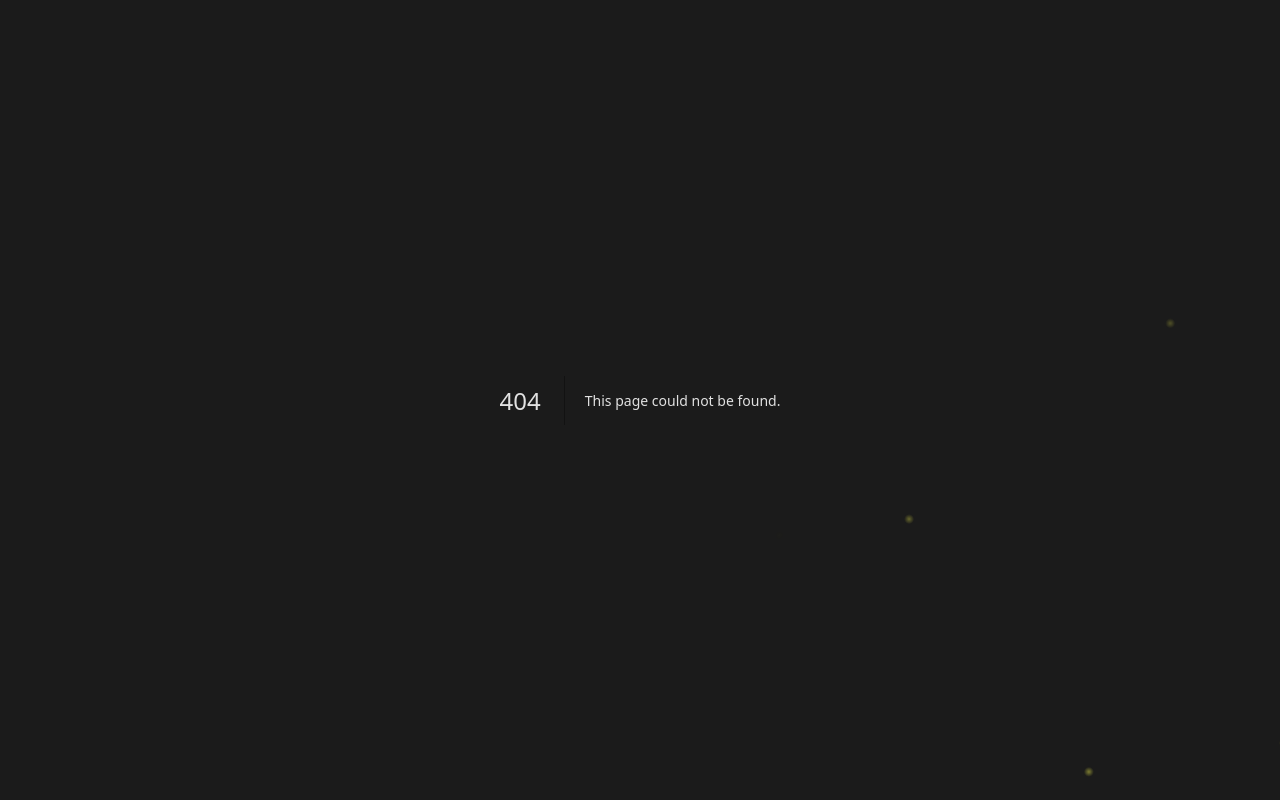
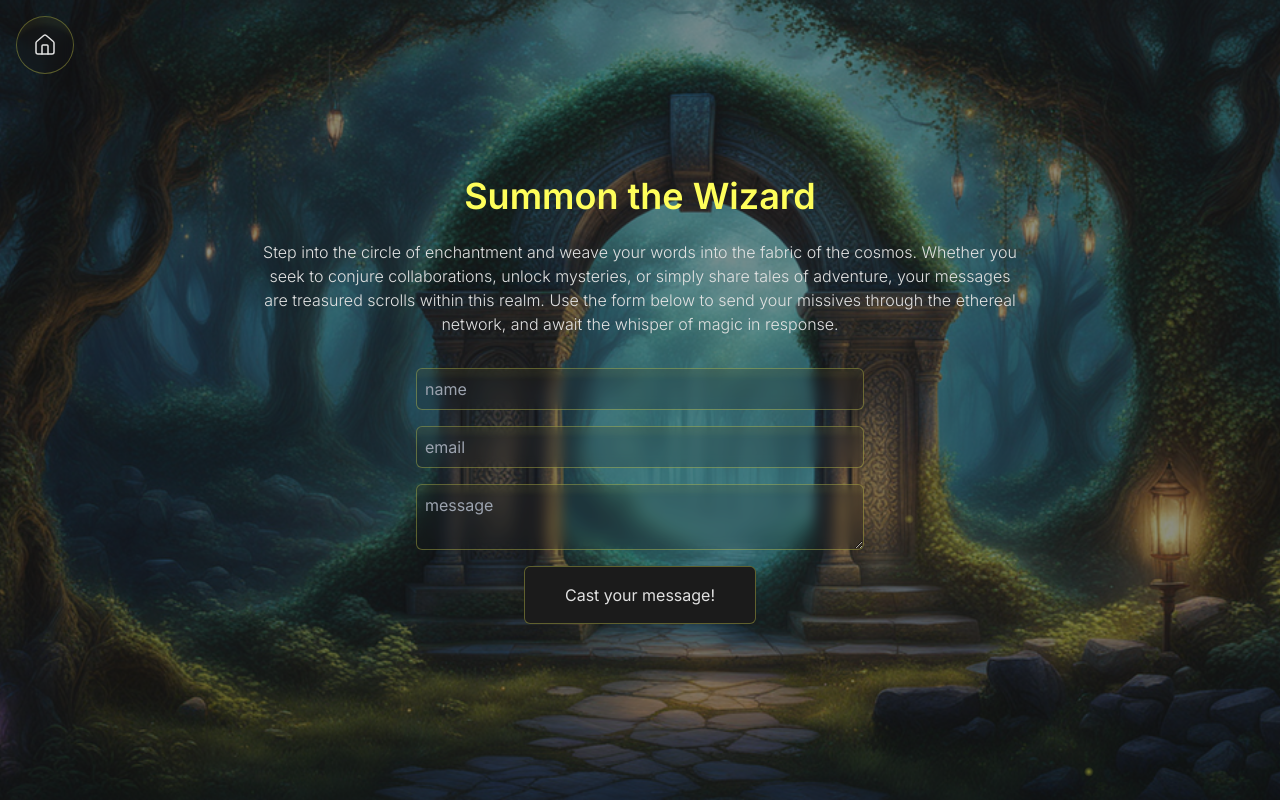
Before and after one commit to maxiwu13133/wizard-portfolio, a Next.js app: page /contact in a window 1280 px wide. Before the commit this address had no page. Built offline with nearby package versions, Linux system fonts and the light colour scheme.

Commit message:
contact page

```diff
--- a/package.json
+++ b/package.json
@@ -17,6 +17,7 @@
     "next": "15.1.7",
     "react": "^19.0.0",
     "react-dom": "^19.0.0",
+    "react-hook-form": "^7.54.2",
     "three": "^0.173.0"
   },
   "devDependencies": {
--- /dev/null
+++ b/src/app/(subpages)/contact/page.js
@@ -0,0 +1,33 @@
+import Image from "next/image";
+import bg from "../../../../public/background/contact-background.png";
+import Form from "@/components/contact/Form";
+
+export default function Contact() {
+  return (
+    <>
+      <Image
+        src={bg}
+        alt="background-image"
+        className="fixed w-full h-full top-0 left-0 object-cover object-center opacity-50 -z-50"
+      />
+
+      <article className="relative w-full flex flex-col items-center justify-center gap-y-8">
+        <div className="flex flex-col items-center justify-center gap-y-6 w-3/4">
+          <h1 className="text-accent font-semibold text-center text-4xl">
+            Summon the Wizard
+          </h1>
+          <p className="text-center font-light">
+            Step into the circle of enchantment and weave your words into the
+            fabric of the cosmos. Whether you seek to conjure collaborations,
+            unlock mysteries, or simply share tales of adventure, your messages
+            are treasured scrolls within this realm. Use the form below to send
+            your missives through the ethereal network, and await the whisper of
+            magic in response.
+          </p>
+        </div>
+
+        <Form />
+      </article>
+    </>
+  );
+}
--- a/src/app/layout.js
+++ b/src/app/layout.js
@@ -16,7 +16,7 @@ export const metadata = {
 export default function RootLayout({ children }) {
   return (
     <html lang="en">
-      <body className={clsx(inter.variable, "bg-background text-foreground")}>
+      <body className={clsx(inter.variable, "bg-background text-foreground font-inter")}>
         {children}
         <FirefliesBackground />
       </body>
--- /dev/null
+++ b/src/components/contact/Form.jsx
@@ -0,0 +1,40 @@
+"use client";
+
+import { useForm } from "react-hook-form";
+
+export default function Form() {
+  const {
+    register,
+    handleSubmit,
+    formState: { errors },
+  } = useForm();
+  const onSubmit = (data) => console.log(data);
+  console.log(errors);
+
+  return (
+    <form
+      onSubmit={handleSubmit(onSubmit)}
+      className="max-w-md w-full flex flex-col items-center justify-center gap-y-4"
+    >
+      <input
+        type="text"
+        placeholder="name"
+        {...register("name", { required: true, maxLength: 50 })}
+        className="w-full p-2 rounded-md shadow-lg text-foreground focus:outline-none focus:ring-2 focus:ring-accent/50 custom-bg"
+      />
+      <input
+        type="email"
+        placeholder="email"
+        {...register("email", { required: true, maxLength: 100 })}
+        className="w-full p-2 rounded-md shadow-lg text-foreground focus:outline-none focus:ring-2 focus:ring-accent/50 custom-bg"
+      />
+      <textarea
+        placeholder="message"
+        {...register("message", { required: true, max: 512, min: 10 })}
+        className="w-full p-2 rounded-md shadow-lg text-foreground focus:outline-none focus:ring-2 focus:ring-accent/50 custom-bg"
+      />
+
+      <input value="Cast your message!" type="submit" className="px-10 py-4 rounded-md shadow-lg bg-background border border-accent/30 border-solid hover:shadow-glass-sm backdrop-blur-sm text-foreground focus:outline-none focus:ring-2 focus:ring-accent/50 cursor-pointer" />
+    </form>
+  );
+}
```
Also changed, not shown: 1 other file (tests, documents, lock files or other folders).
